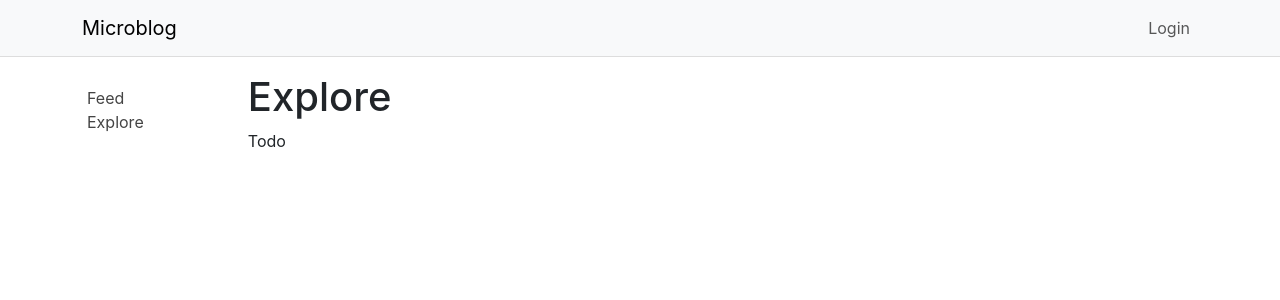
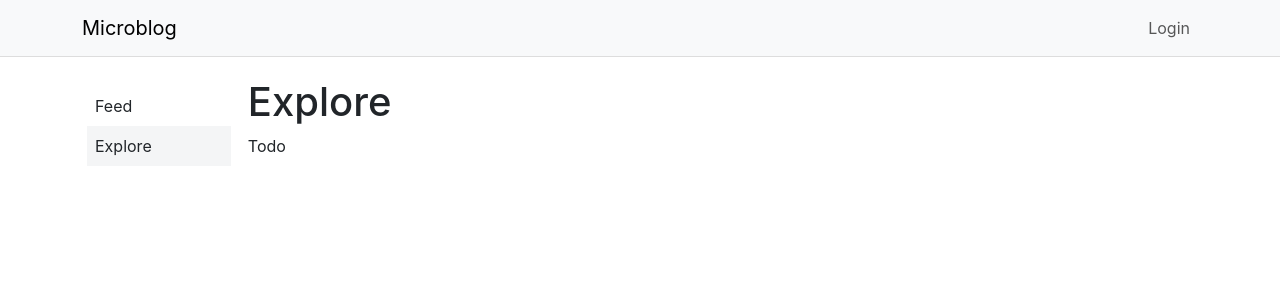
Before and after one commit to bobbrysonn/MicroBlog, a React (Vite) app: page /explore in a window 1280 px wide. Shown: the top 300 px of the page. Built offline with nearby package versions, Linux system fonts and the light colour scheme.

Commit message:
Added env

```diff
--- a/src/App.css
+++ b/src/App.css
@@ -17,13 +17,43 @@
 }
 
 .sidebar a {
-    color: #444;
+    padding-top: .5rem;
+    padding-bottom: .5rem;
+    padding-left: .5rem;
 }
 
 .sidebar a:hover {
-    color: #e4c4c4;
+    background-color: rgb(244, 245, 246);
 }
 
-.sidebar a:visited {
-    color: #444;
+.post {
+    align-items: flex-start;
+    border-bottom: 1px solid #eee;
 }
+
+.post:hover {
+    background-color: rgb(245, 246, 247);
+}
+
+.post a {
+    color: #14c;
+    text-decoration: none;
+}
+
+.post a:visited {
+    color: #14c;
+
+}
+
+a.active {
+    background-color: rgb(244, 245, 246);
+}
+
+.post img {
+    padding-left: 10px;
+    padding-right: 10px;
+}
+
+.post p {
+    margin-bottom: 0.2rem;
+}
--- /dev/null
+++ b/src/components/post.jsx
@@ -0,0 +1,15 @@
+import Image from "react-bootstrap/Image";
+import Stack from "react-bootstrap/Stack";
+import { Link } from "react-router-dom";
+
+export default function Post({ post }) {
+    return (
+        <Stack direction="horizontal" className="post py-3">
+            <Image src={post.author.avatar_url + "&s=64"} />
+            <div>
+                <p><Link to={"/user/" + post.author.username}>{post.author.username}</Link>&mdash;{post.timestamp}</p>
+                <p>{post.text}</p>
+            </div>
+        </Stack>
+    )
+}
--- a/src/components/posts.jsx
+++ b/src/components/posts.jsx
@@ -1,8 +1,19 @@
 import Spinner from "react-bootstrap/Spinner";
-import { Fragment, useState } from "react";
+import { Fragment, useEffect, useState } from "react";
+import Post from "./post";
 
 export default function Posts() {
     const [posts, setPosts] = useState();
+
+    // Base api url
+    const BASE_API_URL = import.meta.env.VITE_BASE_API_URL;
+
+    // Fetch posts
+    useEffect(() => {
+        fetch(BASE_API_URL + "/api/posts")
+            .then(response => response.json())
+            .then(result => setPosts(result.data))
+    }, []);
 
     // If posts if undefined, render spiner
     // Else show posts
@@ -16,11 +27,7 @@ export default function Posts() {
             <ul>
                 {posts.map(post => {
                     return (
-                        <li key={post.id}>
-                            <strong>{post.author.fullname}</strong> &mdash; {post.timestamp}
-                            <p>{post.text}</p>
-                            <br />
-                        </li>
+                        <Post post={post} key={post.id} />
                     )
                 })}
             </ul>
--- a/src/components/sidebar.jsx
+++ b/src/components/sidebar.jsx
@@ -1,12 +1,12 @@
 import Nav from "react-bootstrap/Nav";
 import Navbar from "react-bootstrap/Navbar";
-import { Link } from "react-router-dom";
+import { NavLink } from "react-router-dom";
 
 function Sidebar() {
     return (
         <Navbar className="flex-column sidebar" sticky="top">
-            <Nav.Item><Link to="/" className="nav-link">Feed</Link></Nav.Item>
-            <Nav.Item><Link to="/explore" className="nav-link">Explore</Link></Nav.Item>
+            <Nav.Item><NavLink to="/" className="nav-link">Feed</NavLink></Nav.Item>
+            <Nav.Item><NavLink to="/explore" className="nav-link">Explore</NavLink></Nav.Item>
         </Navbar>
     )
 }
```
Also changed, not shown: 1 other file (tests, documents, lock files or other folders).
